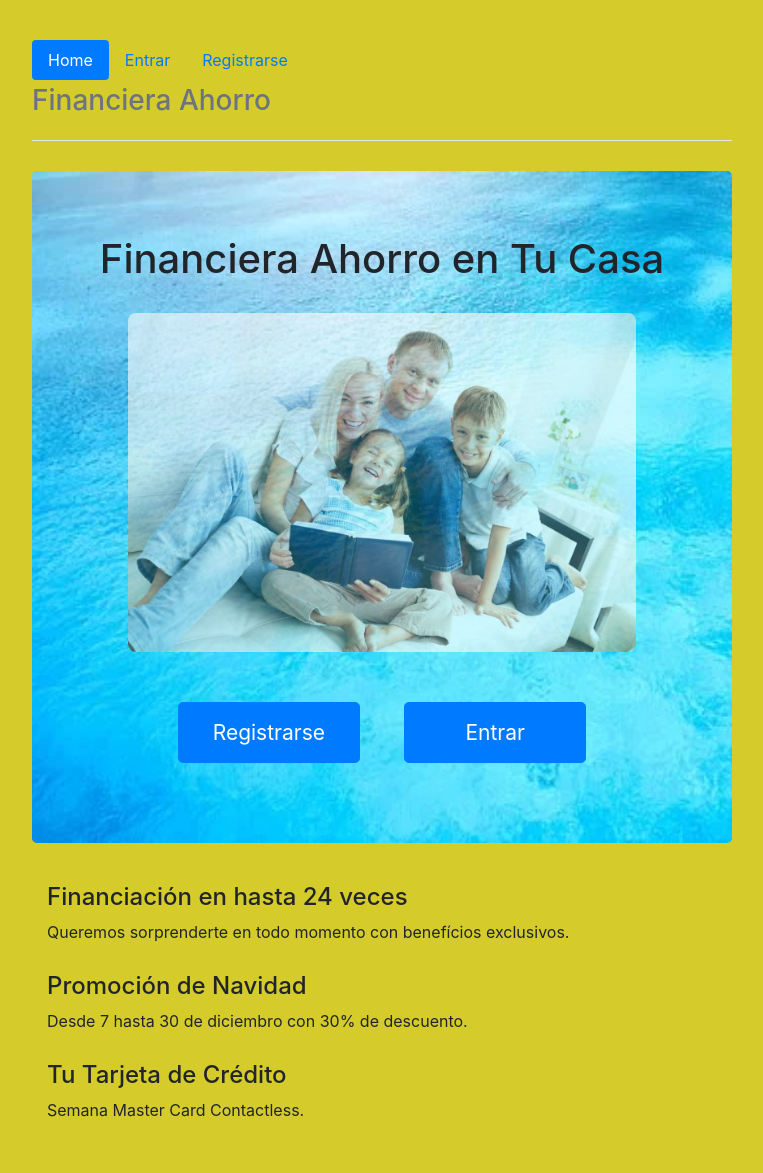
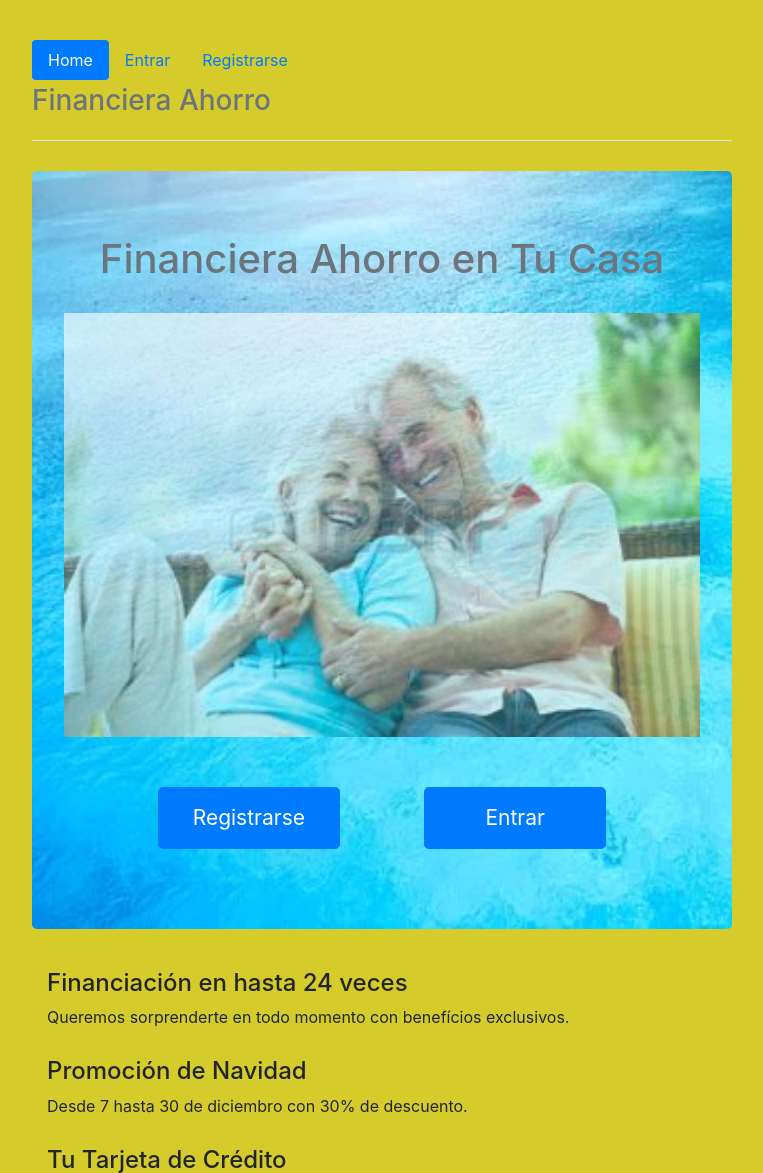
Before and after one commit to rostorres/FinanceApp, a Flask app: page / in a window 1280 px wide. Shown: the top 1173 px of the page, without its empty margins (258-1021 px from the left). Run offline with Flask 2, Linux system fonts and the light colour scheme; some libraries are stand-ins or nearby versions.

Commit message:
add changing pictures to index and styles

```diff
--- a/static/css/general.css
+++ b/static/css/general.css
@@ -7,25 +7,3 @@ body {
     background-image: url('../image/background.png');
     background-size: cover;
   }
-  .span-buttones{
-    display: inline-block;
-  }
-  .button-ini{
-    width: 30%;
-    margin-right: 20px;
-    margin-left: 20px;
-    margin-top: 20px;
-  }
-  .inline {
-    display:inline-block;
-  }
-  .imagen{
-      opacity: 0.65;
-      border-radius: 8px;
-      display: block;
-      margin-left: auto;
-      margin-right: auto;
-      margin-top: 30px;
-      margin-bottom: 30px;
-      width: 80%;
-  }
--- /dev/null
+++ b/static/css/index.css
@@ -0,0 +1,23 @@
+body {
+    padding-top: 40px;
+    padding-bottom: 40px;
+    background-color: rgb(213, 204, 43);
+  }
+  .button-ini{
+    width: 30%;
+    margin-right: 40px;
+    margin-left: 40px;
+    margin-top: 20px;
+  }
+  .inline {
+    display:inline-block;
+  }
+  .imagen{
+      opacity: 0.65;
+      display: block;
+      margin-left: auto;
+      margin-right: auto;
+      margin-top: 30px;
+      margin-bottom: 30px;
+      width: 100%;
+  }
--- a/static/js/buscarFinanc.js
+++ b/static/js/buscarFinanc.js
@@ -32,7 +32,7 @@ $(function(){
 
             var title = '';
             title = $(div).clone();
-                $(title).find('span#a1').text('Valor Prestimo');
+                $(title).find('span#a1').text('Valor Prestamo');
                 $(title).find('span#a2').text('meses');
                 $(title).find('span#a3').text('Mensua- lidad');
                 $(title).find('span#a4').text('mes actual');
--- /dev/null
+++ b/static/js/index.js
@@ -0,0 +1,12 @@
+window.onload = rotate;
+var i = 0;
+var images = new Array("../static/image/familia3.jpg", "../static/image/familia.jpg","../static/image/pareja.jpg","../static/image/parejaMayor.jpg","../static/image/familia2.jpg","../static/image/hombre_perro.jpg");
+
+function rotate() {
+     i++;
+     if (i == images.length) {
+        i = 0;
+     }
+     document.getElementById("imagen").src = images[i];
+     setTimeout(rotate, 3 * 1000);
+}
--- a/templates/error.html
+++ b/templates/error.html
@@ -26,7 +26,7 @@
             <h3 class="text-muted">Financiera Ahorro</h3>
         </div>
 
-        <div class="jumbotron central">
+        <div class="jumbotron central text-muted">
             <h1>{{error}}</h1>
         </div>
 
--- a/templates/index.html
+++ b/templates/index.html
@@ -8,6 +8,11 @@
 
     <link href="../static/css/jumbotron-narrow.css" rel="stylesheet">
     <link href="../static/css/general.css" rel="stylesheet">
+    <link href="../static/css/index.css" rel="stylesheet">
+
+    <script src="../static/js/jquery-3.4.1.js"></script>
+    <script src="../static/js/index.js"></script>
+
   </head>
 
   <body>
@@ -23,9 +28,9 @@
         <h3 class="text-muted">Financiera Ahorro</h3>
       </div>
 
-      <div class="jumbotron central">
+      <div class="jumbotron central text-muted">
         <h1>Financiera Ahorro en Tu Casa</h1>
-        <img class='imagen' src="../static/image/family.jpg" alt="family.jpg">
+        <img class='imagen' id='imagen' src="../static/image/familia.jpg" alt="family.jpg">
         <div class="form-group col-md-12 align-center inline">
             <a class="btn btn-lg btn-primary button-ini" href="verRegistro" role="button">Registrarse</a>
             <a class="btn btn-lg btn-primary button-ini" href="verLogin" role="button">Entrar</a>
--- a/templates/inversiones.html
+++ b/templates/inversiones.html
@@ -23,7 +23,7 @@
                     <li class="nav-item"><a class="nav-link" href="/principal">Mis Prestamos</a></li>
                     <li class="nav-item"><a class="nav-link" href="/verSimular">Simular Préstamo</a></li>
                     <li class="nav-item active"><a class="nav-link active" href="/verInversiones">Mis Inversiones</a></li>
-                    <li class="nav-item"><a class="nav-link" href="/logout">Sair</a></li>
+                    <li class="nav-item"><a class="nav-link" href="/logout">Salir</a></li>
 
                 </ul>
             </nav>
--- a/templates/login.html
+++ b/templates/login.html
@@ -29,7 +29,7 @@
         <h3 class="text-muted">Financiera Ahorro</h3>
       </div>
 
-      <div class="jumbotron central">
+      <div class="jumbotron central text-muted">
         <h2>Financiera Ahorro</h2>
         <form class="form-signin" action="/validarLogin" method="post">
         <label for="email" class="sr-only">Correo electronico</label>
--- a/templates/principal.html
+++ b/templates/principal.html
@@ -25,7 +25,7 @@
                     <li class="nav-item active"><a class="nav-link active" href="/principal">Mis Prestamos</a></li>
                     <li class="nav-item"><a class="nav-link" href="/verSimular">Simular Préstamo</a></li>
                     <li class="nav-item"><a class="nav-link" href="/verInversiones">Mis Inversiones</a></li>
-                    <li class="nav-item"><a class="nav-link" href="/logout">Sair</a></li>
+                    <li class="nav-item"><a class="nav-link" href="/logout">Salir</a></li>
 
                 </ul>
             </nav>
--- a/templates/registro.html
+++ b/templates/registro.html
@@ -29,7 +29,7 @@
         <h3 class="text-muted">Financiera Ahorro</h3>
       </div>
 
-      <div class="jumbotron central">
+      <div class="jumbotron central text-muted">
         <h2>Financiera Ahorro</h2>
         <form class="form-signin">
         <label for="nombre" class="sr-only" action="/registro" method="post">Nombre</label>
--- a/templates/simular.html
+++ b/templates/simular.html
@@ -24,13 +24,13 @@
                     <li class="nav-item"><a class="nav-link" href="/principal">Mis Préstamos</a></li>
                     <li class="nav-item active"><a class="nav-link active" href="/verSimular">Simular Préstamo</a></li>
                     <li class="nav-item"><a class="nav-link" href="/verInversiones">Mis Inversiones</a></li>
-                    <li class="nav-item"><a class="nav-link" href="/logout">Sair</a></li>
+                    <li class="nav-item"><a class="nav-link" href="/logout">Salir</a></li>
                 </ul>
             </nav>
             <h3 class="text-muted">Financiera Ahorro</h3>
         </div>
         <section>
-            <form class="form-horizontal" method="post" action="/simular">
+            <form class="form-horizontal text-muted" method="post" action="/simular">
                 <fieldset>
 
                     <legend>Simule tu Préstamo</legend>
```
Also changed, not shown: static/image/familia.jpg (renamed from static/image/family.jpg), static/image/familia2.jpg (added), static/image/familia3.jpg (added), static/image/hombre_perro.jpg (added), static/image/pareja.jpg.
